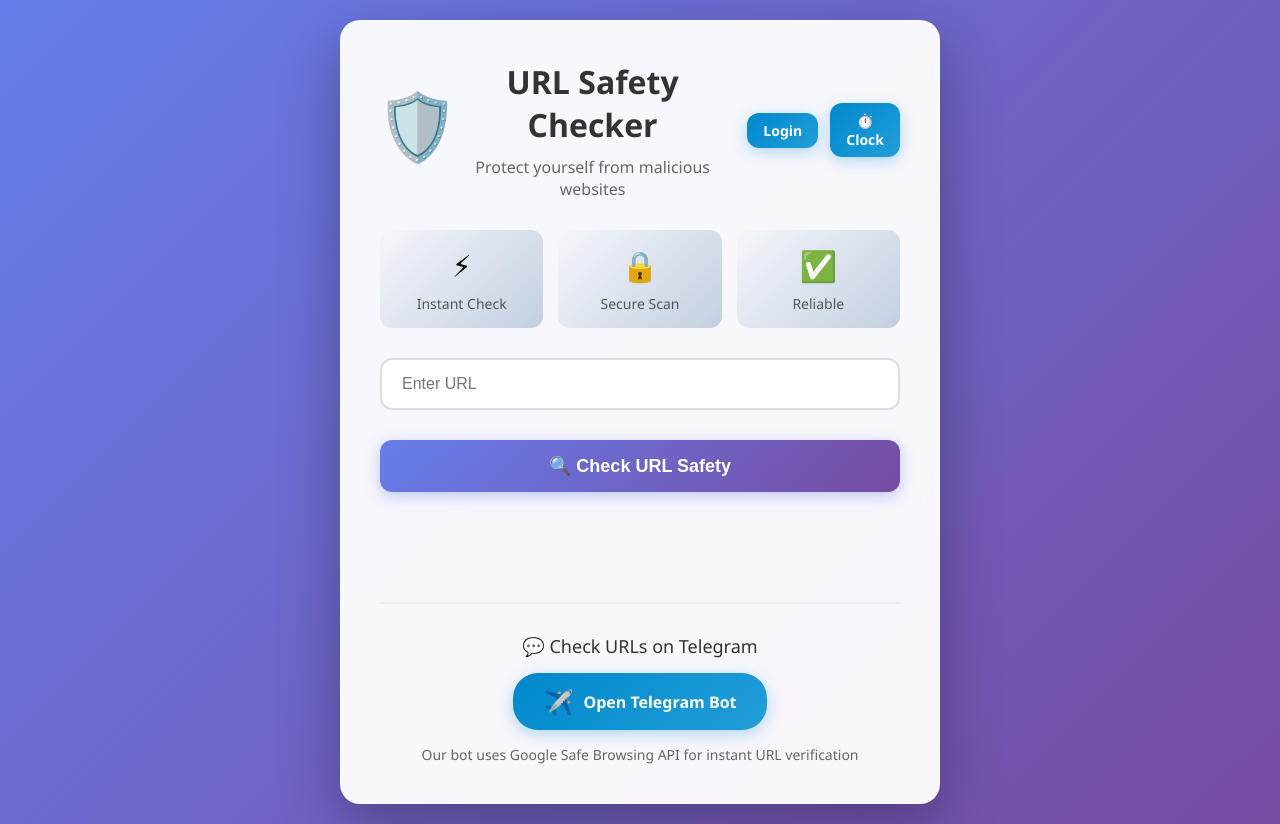
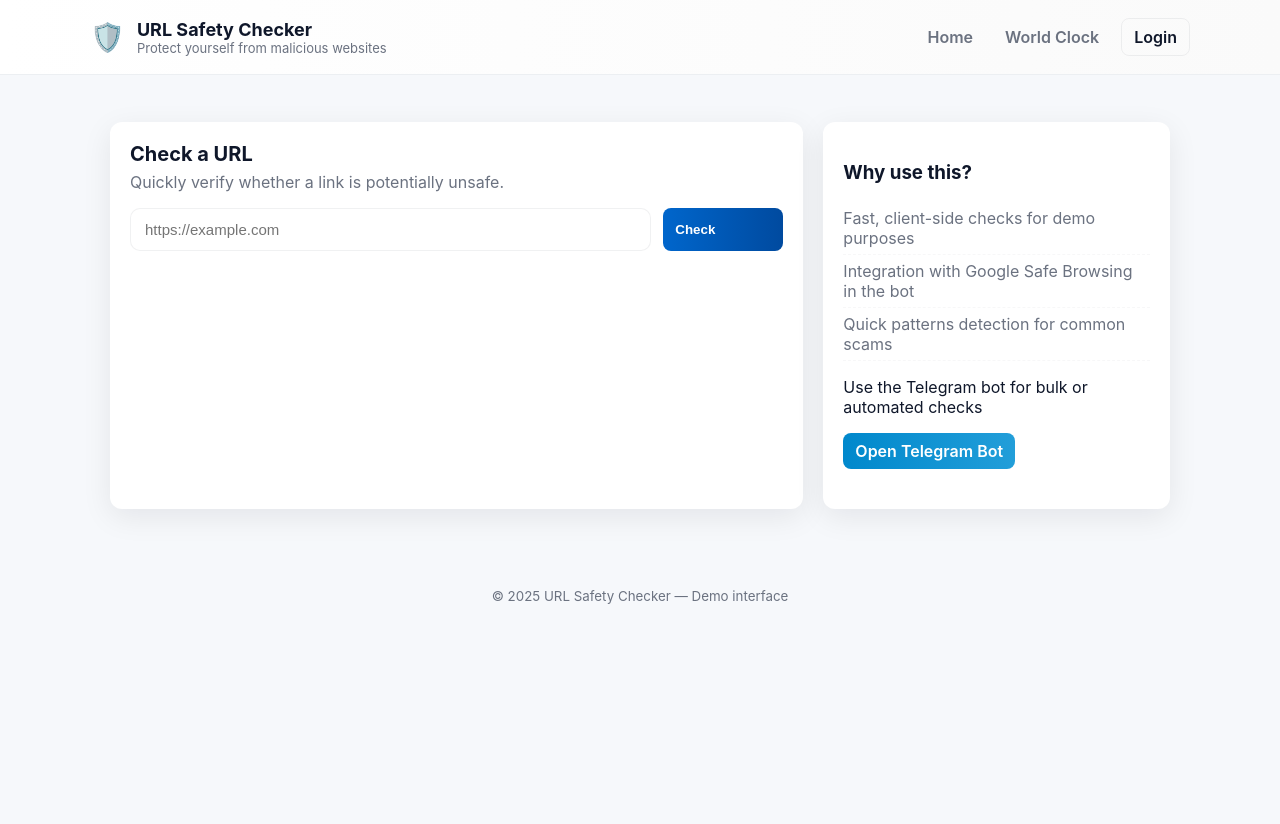
Before and after one commit to just-funn/URL-checker, a plain HTML site: page Web/index.html in a window 1280 px wide. After the commit the page ends 800 px from the top, so only its background shows below. Drawn offline with Linux system fonts and the light colour scheme.

Commit message:
Polish UI: professional theme and interface updates

```diff
--- a/Web/index.html
+++ b/Web/index.html
@@ -7,66 +7,66 @@
     <link rel="stylesheet" href="style.css">
 </head>
 <body>
-    <div class="container">
-        <div class="header" style="display:flex; align-items:center; justify-content:space-between; gap:20px;">
-            <div style="display:flex; align-items:center; gap:15px;">
-                <div class="shield-icon">🛡️</div>
-                <div>
+    <header class="site-header">
+        <div class="header-inner container">
+            <div class="brand">
+                <div class="logo">🛡️</div>
+                <div class="brand-text">
                     <h1>URL Safety Checker</h1>
-                    <p class="subtitle">Protect yourself from malicious websites</p>
+                    <p class="tag">Protect yourself from malicious websites</p>
                 </div>
             </div>
 
-            <div style="display:flex; align-items:center; gap:12px;">
-                <div id="userEmail" style="color:#444; font-weight:600;"></div>
-                <a id="authBtn" class="telegram-btn" href="login.html" style="padding:8px 16px; border-radius:12px; font-size:14px;">
-                    Login
-                </a>
-                <a href="clock.html" class="telegram-btn" style="padding:8px 16px; border-radius:12px; font-size:14px;">
-                    ⏱️ Clock
-                </a>
+            <nav class="nav">
+                <a href="index.html" class="nav-link">Home</a>
+                <a href="clock.html" class="nav-link">World Clock</a>
+                <a id="authBtn" class="btn btn-outline" href="login.html">Login</a>
+            </nav>
         </div>
+    </header>
+
+    <main class="container main-grid">
+        <section class="panel input-panel">
+            <h2 class="panel-title">Check a URL</h2>
+            <p class="lead">Quickly verify whether a link is potentially unsafe.</p>
+
+            <div class="input-row">
+                <input id="urlInput" type="text" placeholder="https://example.com" aria-label="URL input">
+                <button class="btn btn-primary check-btn" onclick="checkURL()">Check</button>
             </div>
-
-        <div class="features">
-            <div class="feature">
-                <div class="feature-icon">⚡</div>
-                <div class="feature-text">Instant Check</div>
-            </div>
-            <div class="feature">
-                <div class="feature-icon">🔒</div>
-                <div class="feature-text">Secure Scan</div>
-            </div>
-            <div class="feature">
-                <div class="feature-icon">✅</div>
-                <div class="feature-text">Reliable</div>
-            </div>
-        </div>
-
-        <div class="input-group">
-            <input type="text" id="urlInput" placeholder="Enter URL">
-        </div>
-
-        <button class="check-btn" onclick="checkURL()">🔍 Check URL Safety</button>
 
             <div class="loading" id="loading">
                 <div class="spinner"></div>
-            <p style="margin-top: 10px; color: #666;">Analyzing URL...</p>
+                <span class="loading-text">Analyzing...</span>
             </div>
 
-        <div class="result" id="result"></div>
+            <div id="result" class="result" role="status" aria-live="polite"></div>
+        </section>
 
-        <div class="telegram-section">
-            <p class="telegram-title">💬 Check URLs on Telegram</p>
-            <a href="https://t.me/URL_Safety_Checker_bot" class="telegram-btn" target="_blank">
-                <span class="telegram-icon">✈️</span>
-                <span>Open Telegram Bot</span>
-            </a>
-            <p style="margin-top: 15px; font-size: 14px; color: #666;">
-                Our bot uses Google Safe Browsing API for instant URL verification
-            </p>
+        <aside class="panel info-panel">
+            <h3>Why use this?</h3>
+            <ul class="feature-list">
+                <li>Fast, client-side checks for demo purposes</li>
+                <li>Integration with Google Safe Browsing in the bot</li>
+                <li>Quick patterns detection for common scams</li>
+            </ul>
+
+            <div class="telegram-card">
+                <p class="small muted">Use the Telegram bot for bulk or automated checks</p>
+                <a class="btn btn-telegram" href="https://t.me/URL_Safety_Checker_bot" target="_blank">Open Telegram Bot</a>
             </div>
+
+            <div class="account-status">
+                <span id="userEmail" class="muted"></span>
             </div>
+        </aside>
+    </main>
+
+    <footer class="site-footer">
+        <div class="container">
+            <small>© 2025 URL Safety Checker — Demo interface</small>
+        </div>
+    </footer>
 
     <script src="auth.js"></script>
     <script src="script.js"></script>
@@ -82,10 +82,14 @@
                 if (user && user.email) {
                     userEmailSpan.textContent = user.email;
                     authBtn.textContent = 'Logout';
+                    authBtn.classList.remove('btn-outline');
+                    authBtn.classList.add('btn-danger');
                     authBtn.href = '#';
                 } else {
                     userEmailSpan.textContent = '';
                     authBtn.textContent = 'Login';
+                    authBtn.classList.remove('btn-danger');
+                    authBtn.classList.add('btn-outline');
                     authBtn.href = 'login.html';
                 }
             }
@@ -93,17 +97,13 @@
             authBtn.addEventListener('click', function (e) {
                 const user = getCurrentUser();
                 if (user && user.email) {
-                    // Logout
                     e.preventDefault();
                     clearCurrentUser();
                     refreshAuthUI();
                     const result = document.getElementById('result');
-                    result.innerHTML = '🔓 Logged out';
-                    result.className = 'result show';
-                    setTimeout(() => {
-                        result.className = 'result';
-                        result.innerHTML = '';
-                    }, 1500);
+                    result.innerHTML = '<strong>Signed out</strong>';
+                    result.className = 'result show safe';
+                    setTimeout(() => { result.className = 'result'; result.innerHTML = ''; }, 1400);
                 }
             });
 
--- a/Web/style.css
+++ b/Web/style.css
@@ -1,235 +1,70 @@
-* {
-    margin: 0;
-    padding: 0;
-    box-sizing: border-box;
+:root{
+  --bg:#f6f8fb;
+  --card:#ffffff;
+  --muted:#6b7280;
+  --text:#0f172a;
+  --accent:#0066cc;
+  --danger:#d93025;
+  --glass: rgba(15,23,42,0.04);
+  --radius:12px;
+  --shadow: 0 8px 30px rgba(2,6,23,0.08);
 }
 
-body {
-    font-family: 'Segoe UI', Tahoma, Geneva, Verdana, sans-serif;
-    background: linear-gradient(135deg, #667eea 0%, #764ba2 100%);
-    min-height: 100vh;
-    display: flex;
-    flex-direction: column;
-    align-items: center;
-    justify-content: center;
-    padding: 20px;
+*{box-sizing:border-box}
+html,body{height:100%}
+body{
+  margin:0;
+  font-family: Inter, ui-sans-serif, system-ui, -apple-system, "Segoe UI", Roboto, "Helvetica Neue", Arial;
+  background:var(--bg);
+  color:var(--text);
+  -webkit-font-smoothing:antialiased;
 }
+.container{max-width:1100px;margin:0 auto;padding:20px}
 
-.container {
-    background: rgba(255, 255, 255, 0.95);
-    border-radius: 20px;
-    padding: 40px;
-    box-shadow: 0 20px 60px rgba(0, 0, 0, 0.3);
-    max-width: 600px;
-    width: 100%;
-    backdrop-filter: blur(10px);
-    animation: fadeIn 0.5s ease-in;
+.site-header{background:linear-gradient(90deg, #fff 0%, #fafafa 100%);box-shadow: 0 1px 0 rgba(16,24,40,0.04);}
+.header-inner{display:flex;align-items:center;justify-content:space-between;padding:18px 0}
+.brand{display:flex;gap:12px;align-items:center}
+.logo{font-size:28px}
+.brand-text h1{font-size:18px;margin:0}
+.brand-text .tag{margin:0;color:var(--muted);font-size:13px}
+.nav{display:flex;gap:12px;align-items:center}
+.nav-link{color:var(--muted);text-decoration:none;font-weight:600;padding:8px 10px;border-radius:8px}
+.nav-link:hover{background:var(--glass)}
+
+.btn{display:inline-flex;align-items:center;gap:8px;padding:8px 12px;border-radius:8px;border:none;cursor:pointer;font-weight:600;text-decoration:none}
+.btn-primary{background:linear-gradient(90deg,var(--accent),#004a9f);color:#fff}
+.btn-outline{background:transparent;border:1px solid rgba(15,23,42,0.06);color:var(--text)}
+.btn-danger{background:linear-gradient(90deg,var(--danger),#b00020);color:#fff}
+.btn-telegram{background:linear-gradient(90deg,#0088cc,#229ED9);color:#fff;padding:8px 12px;border-radius:8px}
+
+.main-grid{display:grid;grid-template-columns:2fr 1fr;gap:20px;margin-top:28px}
+
+.panel{background:var(--card);padding:20px;border-radius:var(--radius);box-shadow:var(--shadow)}
+.input-panel .panel-title{margin:0;font-size:20px}
+.lead{color:var(--muted);margin-top:6px}
+.input-row{display:flex;gap:12px;margin-top:16px}
+input[type="text"], input[type="email"]{flex:1;padding:12px 14px;border-radius:10px;border:1px solid rgba(15,23,42,0.06);font-size:15px}
+input:focus{outline:none;box-shadow:0 6px 24px rgba(2,6,23,0.06)}
+.check-btn{min-width:120px}
+
+.result{margin-top:16px;padding:14px;border-radius:10px;font-weight:700;opacity:0;transform:translateY(6px);transition:all .25s ease}
+.result.show{opacity:1;transform:none}
+.result.safe{background:linear-gradient(90deg,#0ea5a4,#34d399);color:#043028}
+.result.unsafe{background:linear-gradient(90deg,#fb7185,#f97316);color:#3b0f0f}
+
+.loading{display:none;align-items:center;gap:10px;margin-top:12px}
+.loading.show{display:flex}
+.spinner{width:18px;height:18px;border-radius:50%;border:3px solid rgba(2,6,23,0.08);border-top-color:var(--accent);animation:spin 1s linear infinite}
+@keyframes spin{to{transform:rotate(360deg)}}
+.loading-text{color:var(--muted)}
+
+.info-panel .feature-list{list-style:none;padding:0;margin-top:8px;color:var(--muted)}
+.feature-list li{padding:6px 0;border-bottom:1px dashed rgba(15,23,42,0.03)}
+.telegram-card{margin-top:12px}
+.account-status{margin-top:20px;color:var(--muted)}
+.site-footer{padding:18px 0;text-align:center;color:var(--muted);margin-top:18px}
+
+@media (max-width:900px){
+  .main-grid{grid-template-columns:1fr}
+  .nav{gap:8px}
 }
-
-@keyframes fadeIn {
-    from {
-        opacity: 0;
-        transform: translateY(-20px);
-    }
-    to {
-        opacity: 1;
-        transform: translateY(0);
-    }
-}
-
-.header {
-    text-align: center;
-    margin-bottom: 30px;
-}
-
-.shield-icon {
-    font-size: 60px;
-    margin-bottom: 10px;
-    animation: pulse 2s infinite;
-}
-
-@keyframes pulse {
-    0%, 100% {
-        transform: scale(1);
-    }
-    50% {
-        transform: scale(1.1);
-    }
-}
-
-h1 {
-    color: #333;
-    font-size: 32px;
-    margin-bottom: 10px;
-}
-
-.subtitle {
-    color: #666;
-    font-size: 16px;
-}
-
-.input-group {
-    position: relative;
-    margin: 30px 0;
-}
-
-input[type="text"] {
-    width: 100%;
-    padding: 15px 20px;
-    border: 2px solid #ddd;
-    border-radius: 12px;
-    font-size: 16px;
-    transition: all 0.3s ease;
-    outline: none;
-}
-
-input[type="text"]:focus {
-    border-color: #667eea;
-    box-shadow: 0 0 0 3px rgba(102, 126, 234, 0.1);
-}
-
-.check-btn {
-    width: 100%;
-    padding: 15px;
-    background: linear-gradient(135deg, #667eea 0%, #764ba2 100%);
-    color: white;
-    border: none;
-    border-radius: 12px;
-    font-size: 18px;
-    font-weight: 600;
-    cursor: pointer;
-    transition: all 0.3s ease;
-    box-shadow: 0 4px 15px rgba(102, 126, 234, 0.4);
-}
-
-.check-btn:hover {
-    transform: translateY(-2px);
-    box-shadow: 0 6px 20px rgba(102, 126, 234, 0.6);
-}
-
-.check-btn:active {
-    transform: translateY(0);
-}
-
-.result {
-    margin-top: 30px;
-    padding: 20px;
-    border-radius: 12px;
-    text-align: center;
-    font-size: 18px;
-    font-weight: 600;
-    opacity: 0;
-    transform: translateY(10px);
-    transition: all 0.3s ease;
-}
-
-.result.show {
-    opacity: 1;
-    transform: translateY(0);
-}
-
-.result.safe {
-    background: linear-gradient(135deg, #11998e 0%, #38ef7d 100%);
-    color: white;
-}
-
-.result.unsafe {
-    background: linear-gradient(135deg, #eb3349 0%, #f45c43 100%);
-    color: white;
-}
-
-.result-icon {
-    font-size: 40px;
-    margin-bottom: 10px;
-}
-
-.loading {
-    display: none;
-    text-align: center;
-    margin: 20px 0;
-}
-
-.loading.show {
-    display: block;
-}
-
-.spinner {
-    border: 4px solid #f3f3f3;
-    border-top: 4px solid #667eea;
-    border-radius: 50%;
-    width: 40px;
-    height: 40px;
-    animation: spin 1s linear infinite;
-    margin: 0 auto;
-}
-
-@keyframes spin {
-    0% { transform: rotate(0deg); }
-    100% { transform: rotate(360deg); }
-}
-
-.telegram-section {
-    margin-top: 40px;
-    padding-top: 30px;
-    border-top: 2px solid #eee;
-    text-align: center;
-}
-
-.telegram-title {
-    font-size: 18px;
-    color: #333;
-    margin-bottom: 15px;
-}
-
-.telegram-btn {
-    display: inline-flex;
-    align-items: center;
-    gap: 10px;
-    padding: 12px 30px;
-    background: linear-gradient(135deg, #0088cc 0%, #229ED9 100%);
-    color: white;
-    text-decoration: none;
-    border-radius: 25px;
-    font-weight: 600;
-    transition: all 0.3s ease;
-    box-shadow: 0 4px 15px rgba(0, 136, 204, 0.3);
-}
-
-.telegram-btn:hover {
-    transform: translateY(-2px);
-    box-shadow: 0 6px 20px rgba(0, 136, 204, 0.5);
-}
-
-.telegram-icon {
-    font-size: 24px;
-}
-
-.features {
-    display: grid;
-    grid-template-columns: repeat(auto-fit, minmax(150px, 1fr));
-    gap: 15px;
-    margin-top: 30px;
-}
-
-.feature {
-    text-align: center;
-    padding: 15px;
-    background: linear-gradient(135deg, #f5f7fa 0%, #c3cfe2 100%);
-    border-radius: 12px;
-    transition: transform 0.3s ease;
-}
-
-.feature:hover {
-    transform: translateY(-5px);
-}
-
-.feature-icon {
-    font-size: 30px;
-    margin-bottom: 8px;
-}
-
-.feature-text {
-    font-size: 14px;
-    color: #555;
-    font-weight: 500;
-}
```
Lines whose indentation alone changed are shown as unchanged.
